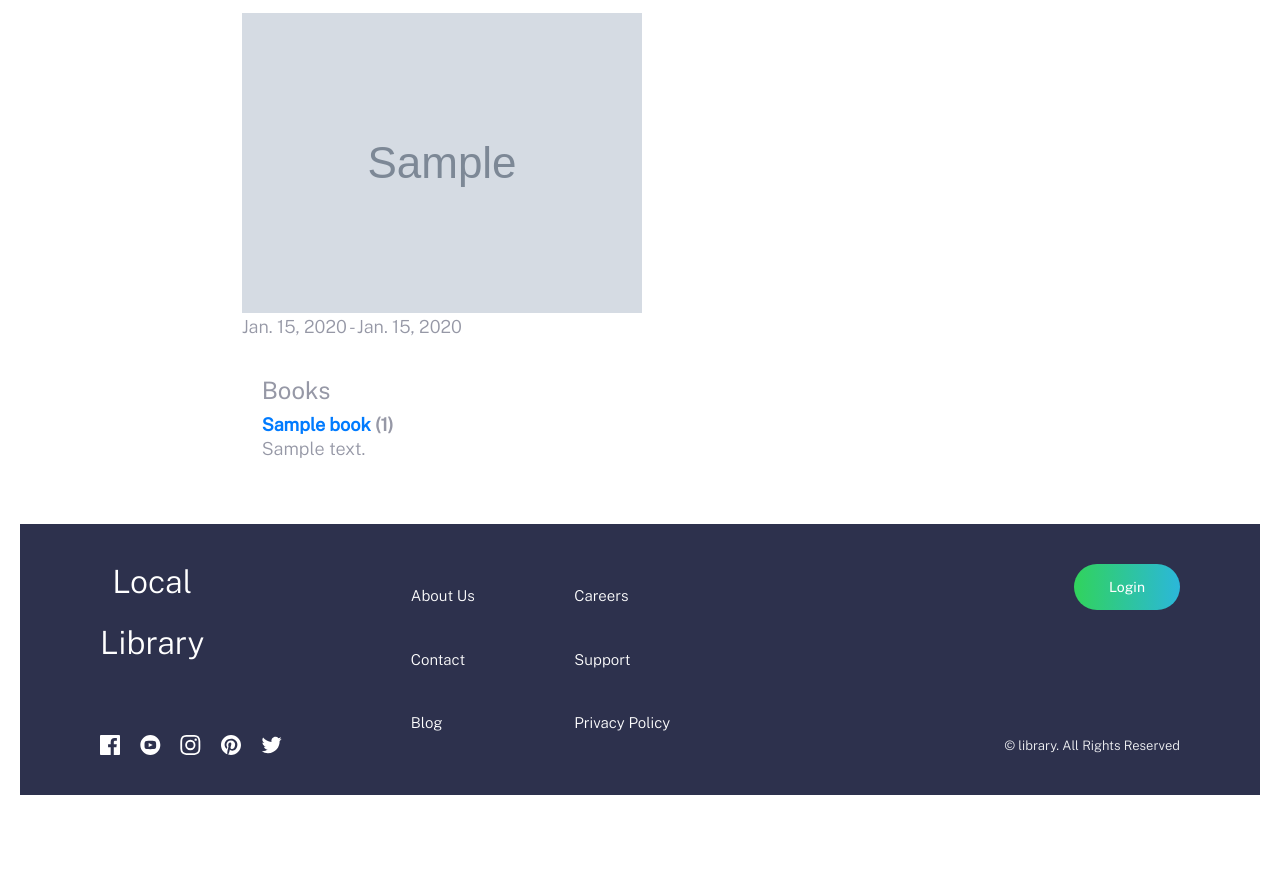
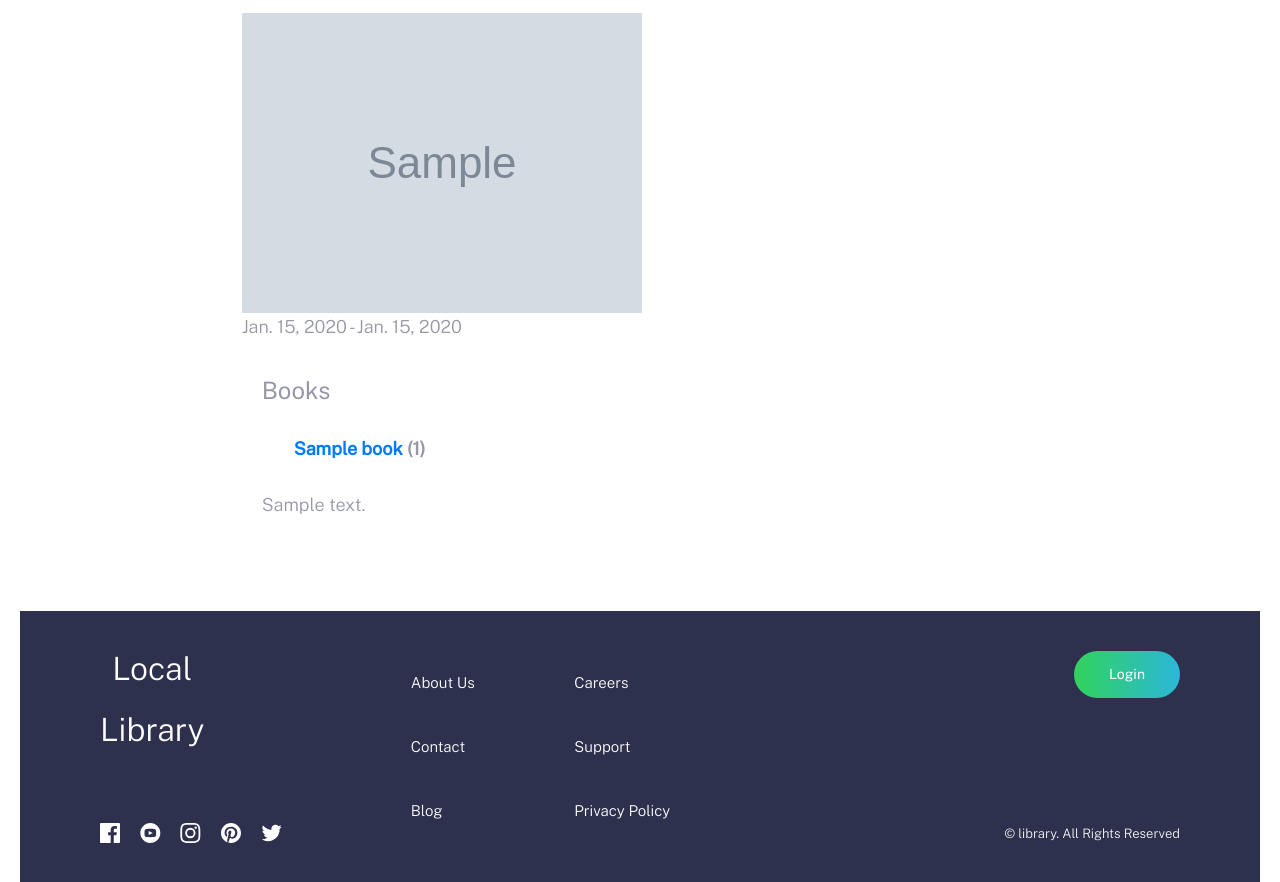
Before and after one commit to sahil2608/library, a Django app: a page that uses catalog/templates/base_generic.html in a window 1280 px wide. Shown: the part 232-1114 px from the top of the page. Run offline with Django 3.2, Linux system fonts and the light colour scheme; tables that the repository leaves empty hold one stand-in row (values such as "Sample post"); grey boxes marked "Sample" are stand-in pictures; some libraries are stand-ins or nearby versions.

Commit message:
sccs change

```diff
--- a/catalog/static/css/_globals.scss
+++ b/catalog/static/css/_globals.scss
@@ -171,6 +171,10 @@ button,
 
 // Pagination
 .pagination {
-    padding-left: 11rem;
+    padding-left: 20rem;
     padding-top: 3rem;
 }
+
+.booklist_padding {
+    margin: 2rem;
+}
--- a/catalog/static/css/style.css
+++ b/catalog/static/css/style.css
@@ -214,8 +214,12 @@ button:hover::before,
 }
 
 .pagination {
-  padding-left: 11rem;
+  padding-left: 20rem;
   padding-top: 3rem;
+}
+
+.booklist_padding {
+  margin: 2rem;
 }
 
 .header h1 {
--- a/catalog/templates/base_generic.html
+++ b/catalog/templates/base_generic.html
@@ -47,7 +47,8 @@
 
                 <div class="col-sm-10 ">{% block content %}{% endblock %}</div>
 
-                <div class="pagination" {% block pagination %} {% if is_paginated %} <div class="pagination">
+                <div class="pagination" {% block pagination %} {% if is_paginated %}></div>
+                <div class="pagination">
                     <span class="page-links cent">
                 {% if page_obj.has_previous %}
                     <a href="{{ request.path }}?page={{ page_obj.previous_page_number }}">previous</a> {% endif %}
--- a/catalog/templates/catalog/author_detail.html
+++ b/catalog/templates/catalog/author_detail.html
@@ -10,9 +10,8 @@
         <!-- Description link -->
         {% for book in author.book_set.all %}
         <!-- book_set for bringing all books  -->
-        <dt><a href="{% url 'book-detail' book.pk%}">{{book}}</a> ({{book.bookinstance_set.all.count}}) </dt>
-        <dd>{{book.summary}}</dd>
-        {% endfor %}
+        <dt class="booklist_padding"><a href="{% url 'book-detail' book.pk%}">{{book}}</a> ({{book.bookinstance_set.all.count}}) </dt>
+        <dd>{{book.summary}}</dd><br> {% endfor %}
 
     </dl>
 </div>
--- a/catalog/templates/catalog/author_list.html
+++ b/catalog/templates/catalog/author_list.html
@@ -3,11 +3,10 @@
 {% if author_list %}
 <ul>
     {% for author in author_list %}
-    <li>
+    <li class="booklist_padding">
         <a href="{{ author.get_absolute_url }}"> {{ author.first_name }} {{ author.last_name }} </a>
     </li>
     {% endfor %}
-
 </ul>
 {% else %}
 <p>There are no Authors</p>
--- a/catalog/templates/catalog/book_list.html
+++ b/catalog/templates/catalog/book_list.html
@@ -3,7 +3,7 @@
 {% if book_list %}
 <ul>
     {% for book in book_list %}
-    <li>
+    <li class="booklist_padding">
         <a href="{{ book.get_absolute_url }}">{{ book.title }}</a> ({{book.author}})
     </li>
     {% endfor %}
```
Also changed, not shown: 1 other file.
